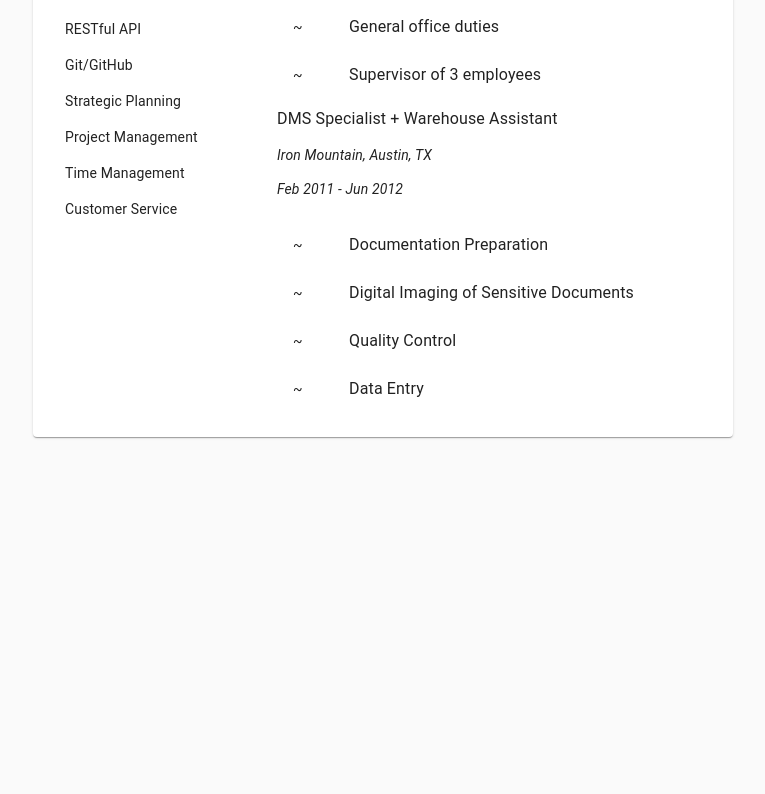
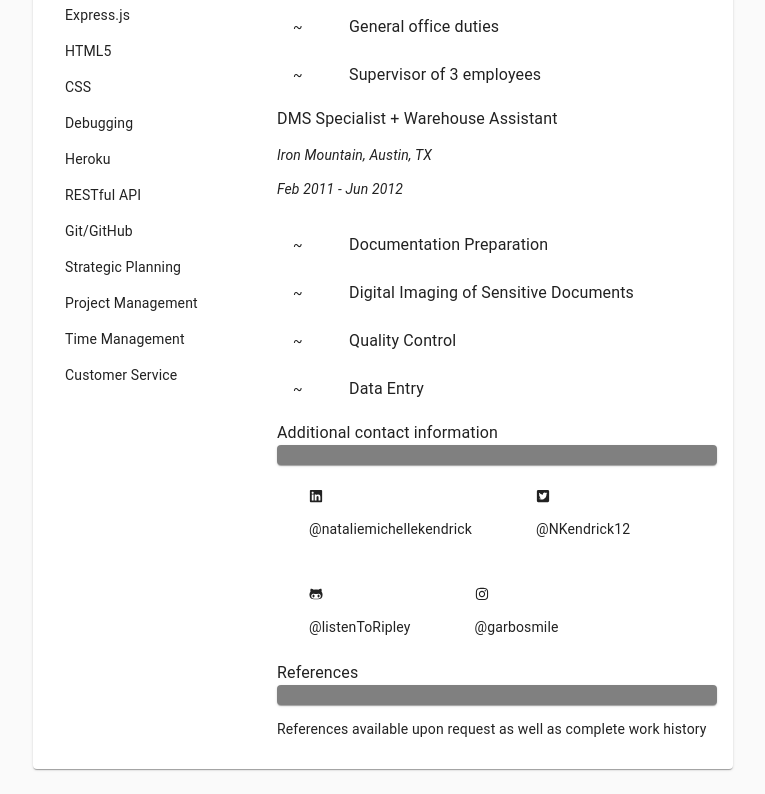
Before and after one commit to listenToRipley/nataliekendrick, a React (Create React App) app: page /resume in a window 1280 px wide. Shown: the part 947-1741 px from the top of the page, without its empty margins (257-1022 px from the left). Before the commit the page ends 1409 px from the top, so only its background shows below. Built offline with nearby package versions, Linux system fonts and the light colour scheme.

Commit message:
all the bnes are in

```diff
--- a/src/Components/Resume.js
+++ b/src/Components/Resume.js
@@ -10,6 +10,10 @@ import ListItemText from '@material-ui/core/ListItemText';
 import { FaGoogle } from "@react-icons/all-files/fa/FaGoogle";
 import { FaPhoneAlt } from "@react-icons/all-files/fa/FaPhoneAlt";
 import { FaMapMarkerAlt } from "@react-icons/all-files/fa/FaMapMarkerAlt";
+import { FaGithubAlt } from "@react-icons/all-files/fa/FaGithubAlt";
+import { FaLinkedin } from "@react-icons/all-files/fa/FaLinkedin";
+import { FaTwitterSquare } from "@react-icons/all-files/fa/FaTwitterSquare";
+import { FaInstagram} from "@react-icons/all-files/fa/FaInstagram";
 
 const useStyles = makeStyles((theme) => ({
   root: {
@@ -25,6 +29,10 @@ const useStyles = makeStyles((theme) => ({
     display: 'block',
     color: 'grey',
     backgroundColor: 'grey'
+  },
+  contactInfo: {
+    padding: theme.spacing(2),
+    textAlign: 'center',
   },
 }));
 
@@ -204,6 +212,62 @@ const Resume = () => {
               </ListItem>
             </List>
 
+            <Typography>Additional contact information</Typography>
+            <Paper className={classes.line}>.</Paper>
+
+            <Grid
+              container
+              direction="row"
+              jusitify="center"
+              alignItems="center"
+              spacing={4}
+              className={classes.contactInfo}>
+            <Grid
+              item={3}>
+              <ListItem>
+                <FaLinkedin/>
+              </ListItem>
+              <ListItem>
+                @nataliemichellekendrick
+              </ListItem>
+              </Grid>
+
+              <Grid
+              item={3}>
+              <ListItem>
+                <FaTwitterSquare/>
+              </ListItem>
+              <ListItem>
+              @NKendrick12
+              </ListItem>
+              </Grid>
+
+              <Grid
+              item={3}>
+              <ListItem>
+                <FaGithubAlt/>
+              </ListItem>
+              <ListItem>
+                @listenToRipley
+              </ListItem>
+              </Grid>
+
+              <Grid
+              item={3}>
+              <ListItem>
+                <FaInstagram/>
+              </ListItem>
+              <ListItem>
+                @garbosmile
+              </ListItem>
+              </Grid>
+
+            </Grid>
+
+            <Typography>References</Typography>
+            <Paper className={classes.line}>.</Paper>
+            <p>References available upon request as well as complete work history</p>
+
           </Grid>
 
         </Grid>
```
